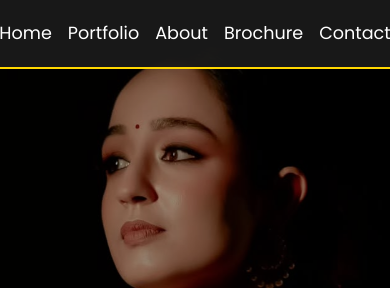
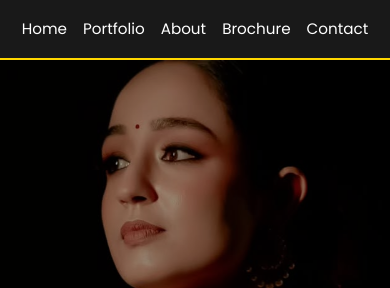
Before and after one commit to facestoriesbybushra/facestoriesbybushra.github.io, a plain HTML site: page index.html in a window 390 px wide. Shown: the top 288 px of the page. Drawn offline with nearby package versions, Linux system fonts and the light colour scheme.

Commit message:
Add files via upload

```diff
--- a/index.html
+++ b/index.html
@@ -38,25 +38,31 @@
         /* Navigation */
         .navbar {
             position: fixed;
+            top: 0;
+            left: 0;
             width: 100%;
-            background: rgba(26, 26, 26, 0.95);
+            background: rgba(26, 26, 26, 0.98);
             z-index: 1000;
-            padding: 1.2rem 0;
+            padding: 1rem 0;
             border-bottom: 2px solid var(--gold);
+            backdrop-filter: blur(8px);
         }
 
         .nav-links {
             display: flex;
             justify-content: center;
-            gap: 3rem;
+            gap: 1.5rem;
             list-style: none;
+            padding: 0 1rem;
+            flex-wrap: wrap;
         }
 
         .nav-links a {
             color: var(--text-white);
             text-decoration: none;
-            font-size: 1.1rem;
+            font-size: 0.95rem;
             transition: color 0.3s ease;
+            white-space: nowrap;
         }
 
         .nav-links a:hover {
@@ -96,7 +102,7 @@
         /* Services Section */
         .services {
             padding: 5rem 2rem;
-/*             background: var(--black); */
+            /* background: var(--black); */
         }
 
         .services h2 {
@@ -634,6 +640,15 @@
         .testimonials-carousel {
             padding: 0rem 0rem;
         }
+        .nav-btn {
+                width: 35px;
+                height: 35px;
+                font-size: 0.9rem;
+            }
+
+            .nav-links {
+                gap: 1rem;
+            }
             .hero1 {
                 background-image: url('images/hero1_phone.jpg');
             }
@@ -756,7 +771,6 @@
         <h2 data-aos="fade-up">Client Testimonials</h2>
         <div class="testimonials-carousel">
             <div class="testimonial-track">
-                <!-- Testimonial Cards (Duplicate and update content for 10) -->
                 <div class="testimonial-card" data-aos="fade-up"
                      style="background-image: url('images/client1.png')"
                      data-fulltext="I had an amazing experience with Bushra and her team,  and I can’t thank them enough! As a client, I was looking for someone who could create a natural yet elegant look, and they absolutely nailed it.
@@ -769,9 +783,6 @@
                         <h4>- Ankita Pandey</h4>
                     </div>
                 </div>
-
-                <!-- Add 9 more testimonials following the same pattern -->
-                <!-- Example Testimonial 2 -->
                 <div class="testimonial-card" data-aos="fade-up"
                      style="background-image: url('images/client2.png')"
                      data-fulltext="Every single person complimented the make up, better than what I had envisioned for myself. Made me feel so confident and happy on my D-day. Apart from her artistic skills, her warm behaviour is also praise worthy, entire process becomes so smooth and stress free.">
@@ -932,7 +943,7 @@
             });
         });
     </script>
-<!--     <script>
+    <!-- <script>
         // Add touch support for mobile devices
         document.querySelectorAll('.service-card').forEach(card => {
             let isTouched = false;
```
